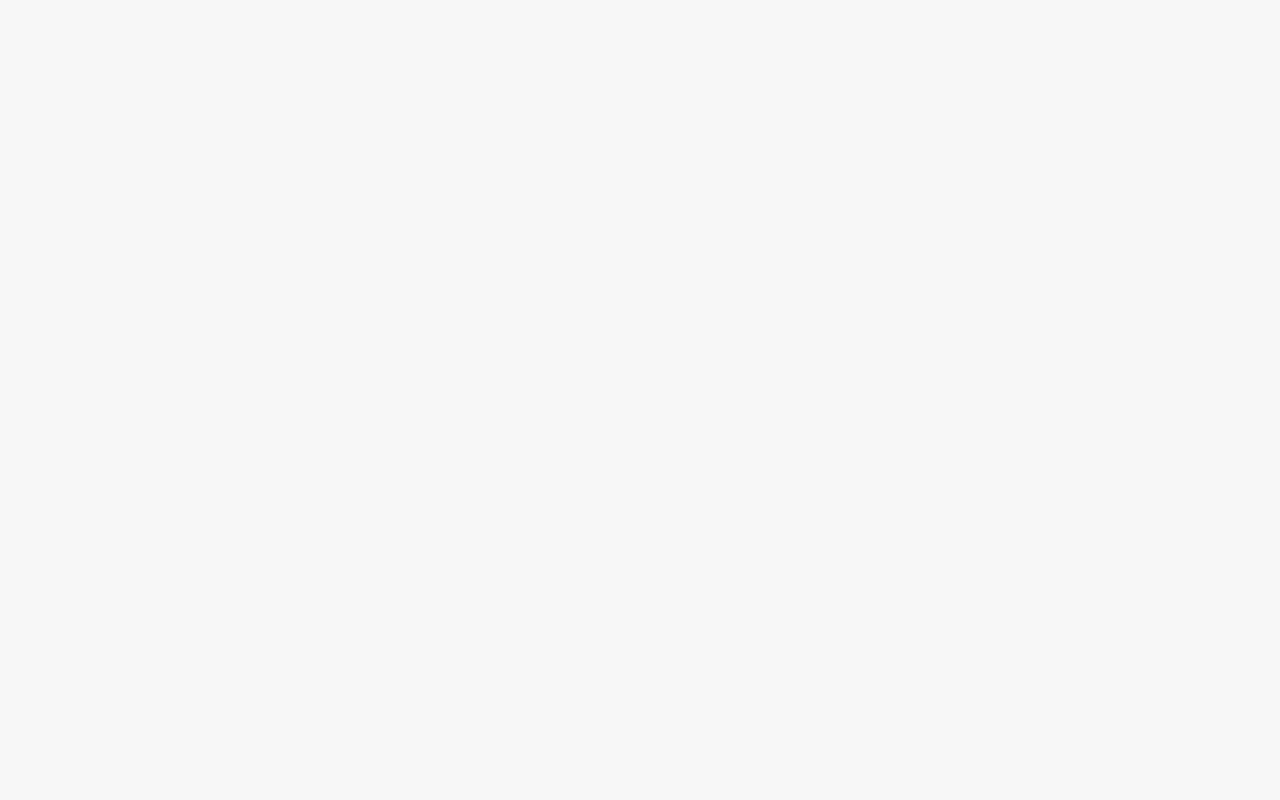
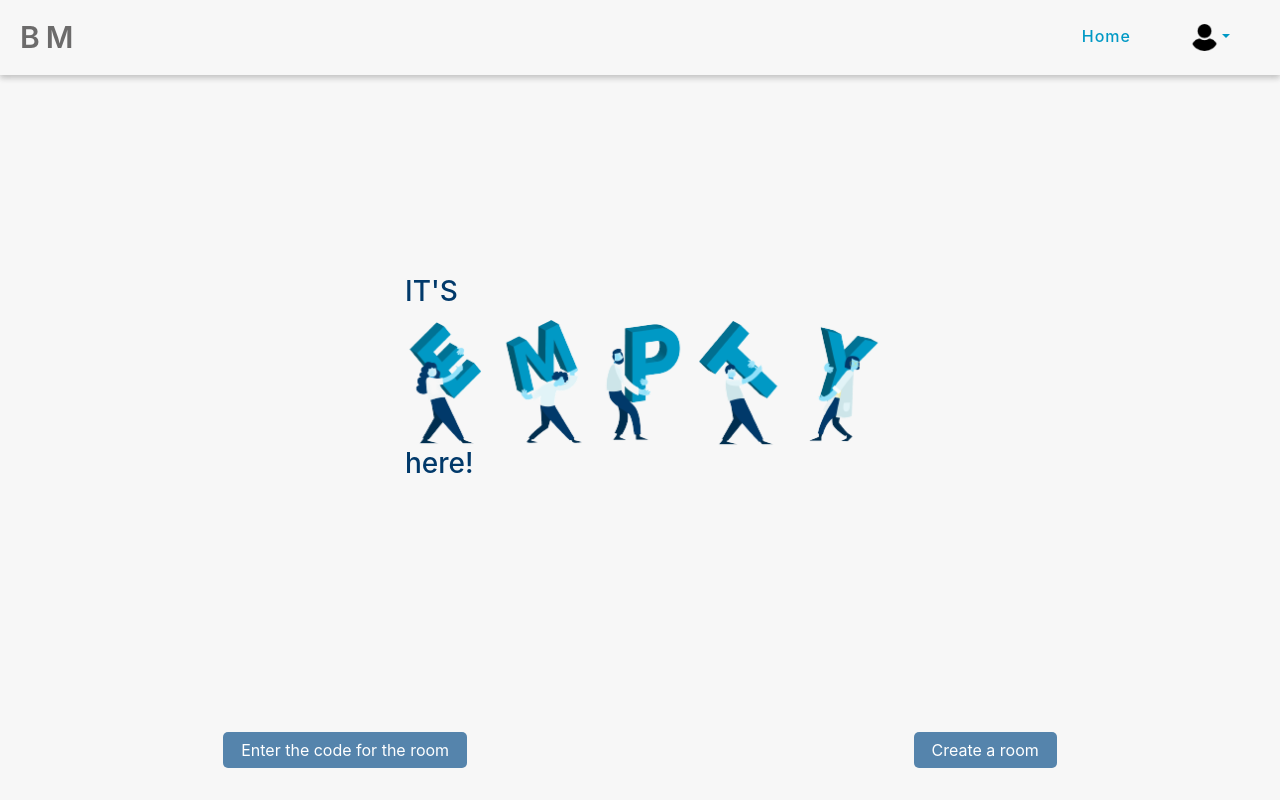
Before and after one commit to sj056/Budget-Manager, a React (Create React App) app: page /app in a window 1280 px wide. Built offline with nearby package versions, Linux system fonts and the light colour scheme.

Commit message:
updated homepage

```diff
--- a/src/App.js
+++ b/src/App.js
@@ -2,15 +2,16 @@ import React from 'react';
 import './App.css';
 import './css/LandingPage.css';
 import './components/config/fire.js'
+// import 'bootstrap/dist/css/bootstrap.css';
+// import 'bootstrap/dist/js/bootstrap.js';
 import LandingPage from './components/LandingPage';
 import { BrowserRouter as Router, Route,Switch } from "react-router-dom";
 import Homepage from './components/Homepage';
+import Nav from './components/Nav';
 function App() {
   return (
     <>
-
     <Router>
-
     <Switch>
 {/* route for landing page */}
       <Route exact path="/">
--- a/src/components/Homepage.js
+++ b/src/components/Homepage.js
@@ -1,9 +1,65 @@
-import React from 'react';
+import React, { useState } from 'react';
+import { useHistory } from 'react-router';
+import { auth } from './config/fire';
+import NavHome from './NavHome';
+import './../css/Homepage.css';
+import emp from './../images/emptyCardCont.png';
+
+
 const Homepage=()=>{
+let his=useHistory();
+
+const [createRoom,setCreateRoom]=useState(false);
+
+const signOut=()=>{
+  auth.signOut();
+  his.push('/');
+}
+
     return(
-        <section className="Homepage">
+      <section className="Homepage">
+        <NavHome signOut={signOut}/>
+        <section className="content-container">
+          <div className="cards-container">
+            {createRoom===true?
+            <CreateRoom/>:""}
 
+            <div className="empty-Container">
+              <h3>IT'S</h3>
+              <img src={emp} alt="empty" height="130px"/>
+              <h3>here!</h3>
+            </div>
+          </div>
+          <section className="btns-container d-flex">
+            <button>Enter the code for the room</button>
+            <button onClick={e=>setCreateRoom(true)}>Create a room</button>
+          </section>
         </section>
+      </section>
     );
 }
+
+const CreateRoom=()=>{
+  const addMember=(e)=>{
+    e.preventDefault();
+    const cont=document.getElementById("memberInputs")
+    cont.innerHTML+="<input type='email' placeholder='Gmail id of the member' />"
+  }
+  return(
+    <section className="Create-room">
+      <div className="inputModal">
+        <h4>Create room</h4>
+        <form className="d-flex flex-column">
+          <input type="text" placeholder="Name of the Room"/>
+          <input type="text" placeholder="Motive of creating a group"/>
+          <div id="memberInputs"></div>
+          <button type="add_mem" onClick={e=>addMember(e)}>Add Member</button>
+
+          <button type="submit">Submit</button>
+        </form>
+      </div>
+    </section>
+  );
+}
+
 export default Homepage;
--- a/src/components/LandingPage.jsx
+++ b/src/components/LandingPage.jsx
@@ -6,6 +6,7 @@ import logo from "../images/logo.png"
 import { useHistory } from 'react-router'
 export default function LandingPage() {
     let his=useHistory();
+
     useEffect(()=>{
         auth.onAuthStateChanged(function(user) {
             if (user) {
@@ -13,9 +14,11 @@ export default function LandingPage() {
             }
             });
     },[])
+
     const signin = (e) => {
         auth.signInWithPopup(provider).catch(alert);
     }
+
     return (
         <div>
             <div className="land">
--- /dev/null
+++ b/src/components/Nav.jsx
@@ -0,0 +1,41 @@
+import React from "react";
+const Nav=()=>{
+    return(
+        <nav className="navbar navbar-expand-lg navbar-light bg-light">
+  <a class="navbar-brand" href="#">Navbar</a>
+  <button className="navbar-toggler" type="button" data-toggle="collapse" data-target="#navbarSupportedContent" aria-controls="navbarSupportedContent" aria-expanded="false" aria-label="Toggle navigation">
+    <span className="navbar-toggler-icon"></span>
+  </button>
+
+  <div className="collapse navbar-collapse" id="navbarSupportedContent">
+    <ul className="navbar-nav mr-auto">
+      <li className="nav-item active">
+        <a className="nav-link" href="#">Home <span class="sr-only">(current)</span></a>
+      </li>
+      <li className="nav-item">
+        <a className="nav-link" href="#">Link</a>
+      </li>
+      <li className="nav-item dropdown">
+        <a className="nav-link dropdown-toggle" href="#" id="navbarDropdown" role="button" data-toggle="dropdown" aria-haspopup="true" aria-expanded="false">
+          Dropdown
+        </a>
+        <div className="dropdown-menu" aria-labelledby="navbarDropdown">
+          <a className="dropdown-item" href="#">Action</a>
+          <a className="dropdown-item" href="#">Another action</a>
+          <div className="dropdown-divider"></div>
+          <a className="dropdown-item" href="#">Something else here</a>
+        </div>
+      </li>
+      <li className="nav-item">
+        <a className="nav-link disabled" href="#">Disabled</a>
+      </li>
+    </ul>
+    <form className="form-inline my-2 my-lg-0">
+      <input className="form-control mr-sm-2" type="search" placeholder="Search" aria-label="Search"/>
+      <button className="btn btn-outline-success my-2 my-sm-0" type="submit">Search</button>
+    </form>
+  </div>
+</nav>
+    );
+}
+export default Nav;
--- /dev/null
+++ b/src/components/NavHome.jsx
@@ -0,0 +1,35 @@
+import React from "react";
+import './../css/Nav.css';
+import profile from "./../images/profile.png";
+const NavHome=()=>{
+    return(
+        <nav className="navbar navbar-expand-lg navHome">
+        <a class="navbar-brand" href="#">BM</a>
+        <button className="navbar-toggler" type="button" data-toggle="collapse" data-target="#navbarSupportedContent" aria-controls="navbarSupportedContent" aria-expanded="false" aria-label="Toggle navigation">
+          <span className="navbar-toggler-icon"></span>
+        </button>
+
+        <div className="collapse navbar-collapse" id="navbarSupportedContent">
+          <ul className="navbar-nav mr-auto">
+            <li className="nav-item">
+              <a className="nav-link" href="#">Home </a>
+            </li>
+
+            <li className="nav-item dropdown">
+              <a className="nav-link dropdown-toggle" href="#" id="navbarDropdown" role="button" data-toggle="dropdown" aria-haspopup="true" aria-expanded="false">
+                <img src={profile} alt="profile" height="27px"/>
+              </a>
+              <div className="dropdown-menu" aria-labelledby="navbarDropdown">
+                <a className="dropdown-item" href="#">Action</a>
+                <a className="dropdown-item" href="#">Another action</a>
+                <div className="dropdown-divider"></div>
+                <a className="dropdown-item" href="#">Something else here</a>
+              </div>
+            </li>
+          </ul>
+        </div>
+      </nav>
+    );
+}
+
+export default NavHome;
--- /dev/null
+++ b/src/css/Homepage.css
@@ -0,0 +1,58 @@
+.content-container{
+    height: calc(100vh - 75px);
+    display: flex;
+}
+.content-container>.cards-container{
+    display: flex;
+    justify-content: center;
+    align-items: center;
+    width: 100%;
+}
+.content-container>.cards-container>.empty-Container{
+    display: flex;
+    flex-direction: column;
+    justify-content: center;
+    align-items: center;
+    width: 470px;
+    padding-bottom: 7rem;
+}
+.empty-Container>h3{
+    width: 100%;
+    color: #01396a;
+}
+.Create-room{
+    width: 100%;
+    height: 100vh;
+    position: absolute;
+    z-index: 3;
+    top: 0;
+    left: 0;
+    display: flex;
+    justify-content: center;
+    align-items: center;
+    background: rgba(255, 255, 255, 0.35);
+    backdrop-filter: blur(5px);
+}
+.Create-room>.inputModal{
+    background: white;
+    padding: 20px 30px;
+    border-radius: 15px;
+    filter: drop-shadow(0px 2px 11px rgba(153, 153, 153, 0.35));
+    width: 400px;
+}
+.Create-room>.inputModal>form>input,
+.Create-room>.inputModal>form>div>input{
+    background: #e9efef;
+    border: none;
+    border-radius: 5px;
+    padding: 7px 12px;
+    margin-bottom: 20px;
+}
+.Create-room>.inputModal>form>div,
+.Create-room>.inputModal>form>div>input{
+    width: 100%;
+}
+.Create-room>.inputModal>form>button{
+    width: 44%;
+    margin-left: 28%;
+}
--- /dev/null
+++ b/src/css/Nav.css
@@ -0,0 +1,34 @@
+@import url('https://fonts.googleapis.com/css2?family=Source+Sans+3&display=swap');
+.navHome{
+    justify-content: space-between;
+    box-shadow: rgb(0 0 0 / 7%) 0px 3px 6px, rgb(0 0 0 / 16%) 0px 3px 6px;
+    padding: 10px 20px;
+}
+.navHome>.collapse{
+    flex-grow: inherit;
+}
+.btns-container{
+    position: fixed;
+    bottom: 2rem;
+    width: 100%;
+    justify-content: space-around;
+}
+.btns-container>button{
+    background: #5584AC;
+    color: white;
+    border: none;
+    padding: 6px 18px;
+    border-radius: 5px;
+}
+.navHome>a{
+    color: #6c6b6b;
+    font-weight: 600;
+    font-size: 30px;
+    letter-spacing: 6px;
+}
+.navHome>.collapse>ul>li>a{
+    padding: 8px 30px !important;
+    color: #0099c5;
+    font-weight: 500;
+    letter-spacing: 1px;
+}
```
Also changed, not shown: src/images/emptyCardCont.png (added), src/images/profile.png (added).
